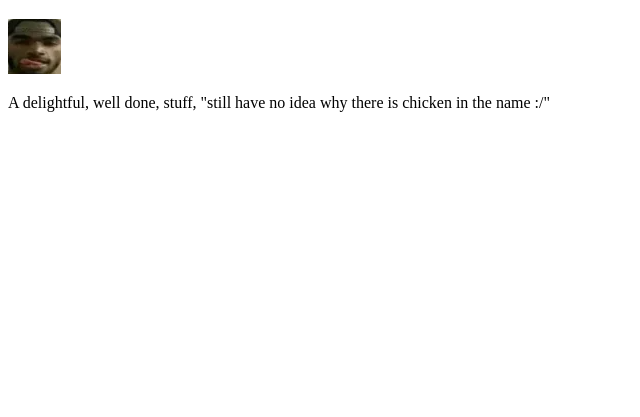
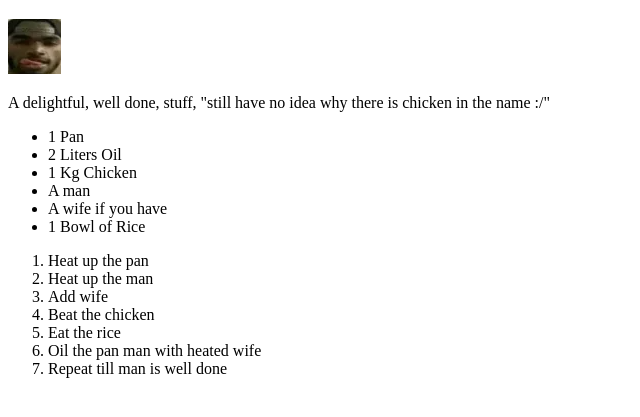
Before and after one commit to dimassalim/odin-recipe, a plain HTML site: page recipe/chicken-stuff/chicken-stuff.html in a window 1280 px wide. Shown: the part 61-478 px from the top of the page, without its empty margins (0-640 px from the left). Drawn offline with Linux system fonts and the light colour scheme; files whose address does not match are found by name.

Commit message:
add ingredients and step by step how to cook chicken stuff

```diff
--- a/recipe/chicken-stuff/chicken-stuff.html
+++ b/recipe/chicken-stuff/chicken-stuff.html
@@ -11,6 +11,23 @@
     		<h1>Odin Recipe</h1>
     		<img src="./recipe/chicken-stuff/stuff.png" alt="stuff">
     		<p>A delightful, well done, stuff, "still have no idea why there is chicken in the name :/"</p>
+    		<ul>
+    			<li>1 Pan</li>
+    			<li>2 Liters Oil</li>
+    			<li>1 Kg Chicken</li>
+    			<li>A man</li>
+    			<li>A wife if you have</li>
+    			<li>1 Bowl of Rice</li>
+    		</ul>
+    		<ol>
+    			<li>Heat up the pan</li>
+    			<li>Heat up the man</li>
+    			<li>Add wife</li>
+    			<li>Beat the chicken</li>
+    			<li>Eat the rice</li>
+    			<li>Oil the pan man with heated wife</li>
+    			<li>Repeat till man is well done</li>
+    		</ol>
 		</main>
 	</body>
 </html>
```
